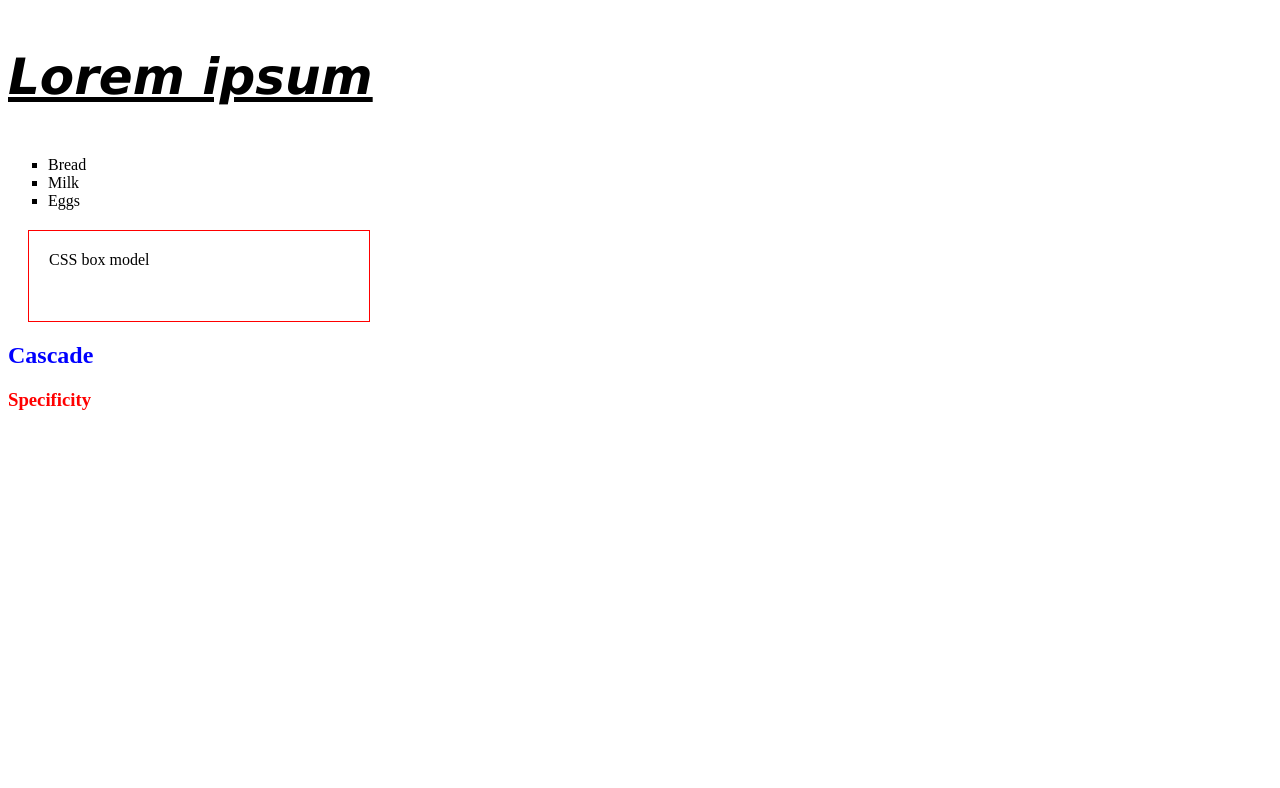
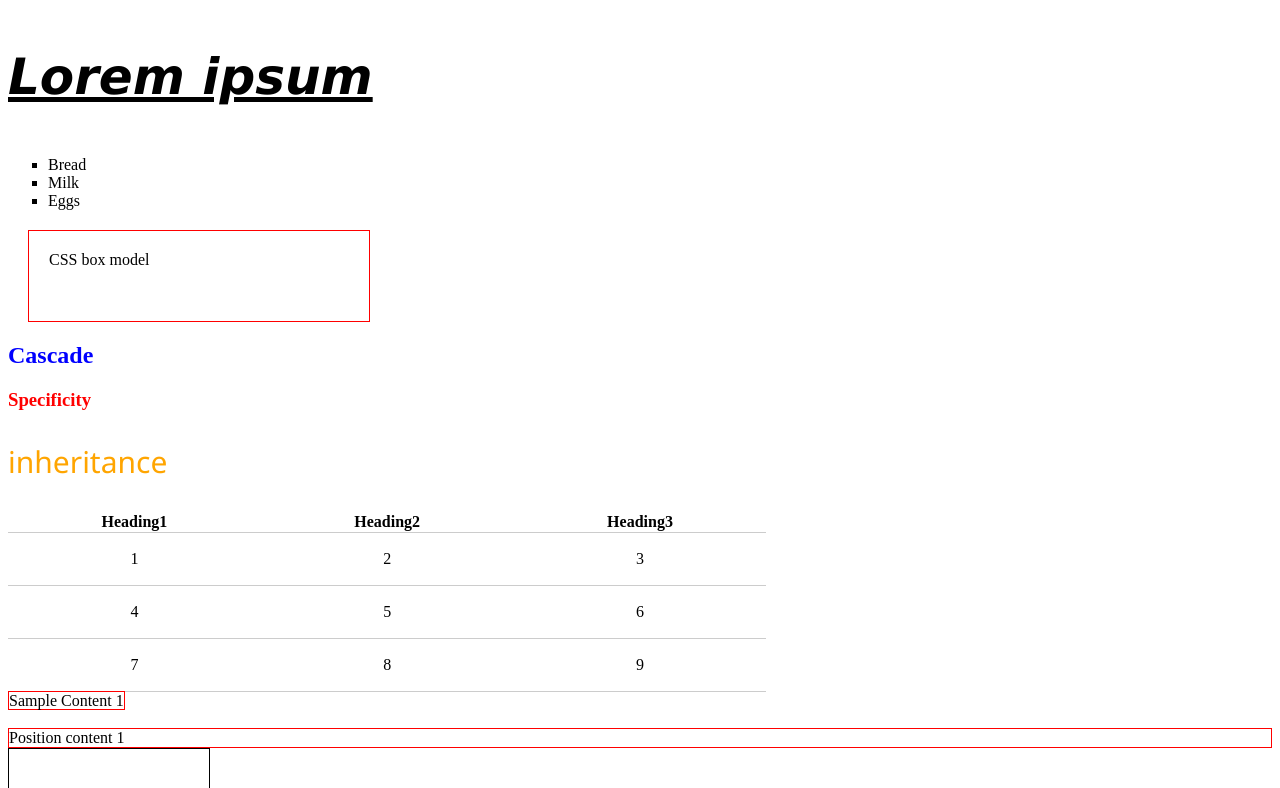
Before and after one commit to carboncopy101/Codevolution, a plain HTML site: page CSS CRASH COURSE/index.html in a window 1280 px wide. Shown: the part 436-1224 px from the top of the page. Before the commit the page ends 866 px from the top, so only its background shows below. Drawn offline with Linux system fonts and the light colour scheme.

Commit message:
finished the CSS crash course

```diff
--- a/CSS CRASH COURSE/index.html
+++ b/CSS CRASH COURSE/index.html
@@ -37,5 +37,57 @@
 
     <h2>Cascade</h2>
     <h3 class = "sub-heading" id = "title" style="color: purple"; >Specificity</h3>
+
+    <div class = "inheritance">
+      <p>
+        inheritance
+      </p>
+    </div>
+
+    <table>
+      <thead>
+        <tr>
+          <th>Heading1</th>
+          <th>Heading2</th>
+          <th>Heading3</th>
+        </tr>
+      </thead>
+      <tbody>
+          <tr>
+            <td>1</td>
+            <td>2</td>
+            <td>3</td>
+          </tr>
+          <tr>
+            <td>4</td>
+            <td>5</td>
+            <td>6</td>
+          </tr>
+          <tr>
+            <td>7</td>
+            <td>8</td>
+            <td>9</td>
+          </tr>
+      </tbody>
+    </table>
+
+    <div class = "content1">Sample Content 1</div>
+    <span class = "content2">Sample Content 2</span>
+
+    <br />
+    <br />
+
+    <div class="position1">Position content 1</div>
+
+    <div class = "container">
+      <div class="position2">Position content 2</div>
+
+    </div>
+
+    <div class="em-container">Em unit
+      <div class="em">Child element</div>
+    </div>
+
+    <div class="rem">Rem Unit</div>
   </body>
 </html>
--- a/CSS CRASH COURSE/styles.css
+++ b/CSS CRASH COURSE/styles.css
@@ -72,3 +72,70 @@
   #title {
     color: orange
   }
+
+  .inheritance {
+    color: orange;
+    font-family: 'Segoe UI', Tahoma, Geneva, Verdana, sans-serif;
+    font-size: 30px;
+  }
+
+  th, td {
+    border-bottom: 1px solid #ccc;
+  }
+
+  table {
+    border-collapse: collapse;
+    width: 60%
+  }
+
+  td {
+    text-align: center;
+    height: 50px;
+
+  }
+
+  .content1 {
+    border: 1px solid red;
+    display: inline;
+  }
+
+  .content2 {
+    border: 1px solid blue;
+    display: none;
+  }
+
+  .position1 {
+    border: 1px solid red;
+    position: sticky;
+    top: 50px;
+    left: 50px;
+  }
+
+  .position2 {
+    border: 1px solid blue;
+    position:absolute;
+    bottom: 0px;
+    right: 0px;
+  }
+
+  .container {
+    position: relative;
+    width: 200px;
+    height: 2000px;
+    border: 1px solid black;
+  }
+
+  .em-container {
+    font-size: 20px;
+    heigth: 2em;
+  }
+
+  .em {
+    font-size: 1.5em;
+  }
+
+  .rem {
+    font-size: 4rem;
+    height: max(50vh, 600px);
+    border: 1px solid #333;
+  }
```
Also changed, not shown: 1 other file.
